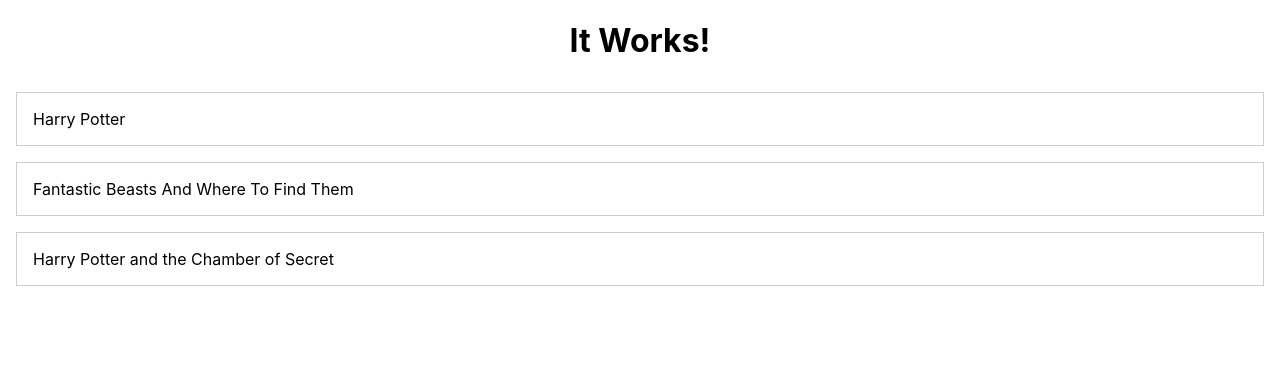
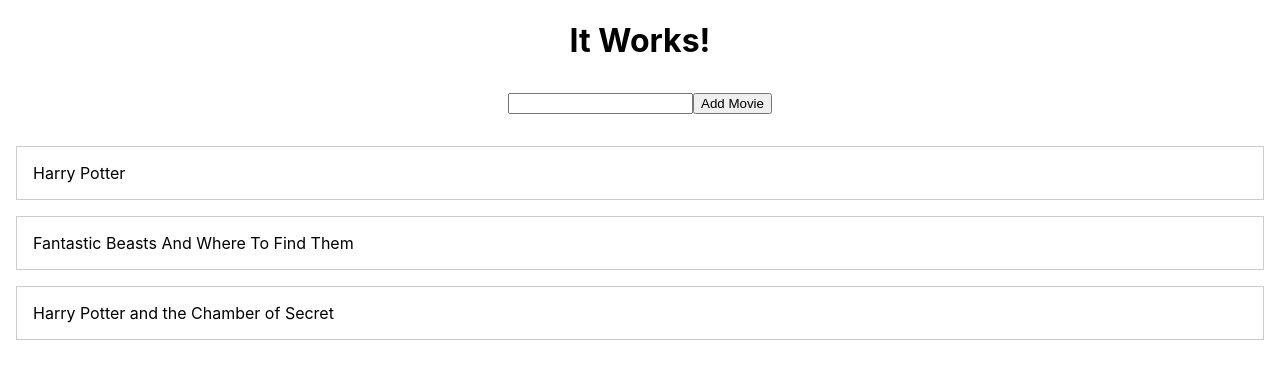
Before and after one commit to diazbumma/react-learn, a React (Create React App) app: page / in a window 1280 px wide. Shown: the top 378 px of the page. Built offline with nearby package versions, Linux system fonts and the light colour scheme.

Commit message:
Add NewItem component

```diff
--- a/src/App.js
+++ b/src/App.js
@@ -1,6 +1,7 @@
 import logo from './logo.svg';
 import './App.css';
-import ItemList from './components/ItemList';
+import ItemList from './components/ItemList/ItemList';
+import NewItem from './components/NewItem/NewItem';
 
 const App = () => {
   const movies = [
@@ -12,6 +13,7 @@
   return (
     <div className="content">
       <h1>It Works!</h1>
+      <NewItem />
       <ItemList movies={movies}/>
     </div>
   );
--- /dev/null
+++ b/src/components/NewItem/NewItem.css
@@ -0,0 +1,4 @@
+.item-form {
+    margin: 2rem;
+    text-align: center;
+}
--- /dev/null
+++ b/src/components/NewItem/NewItem.js
@@ -0,0 +1,23 @@
+import './NewItem.css'
+
+const NewItem = () => {
+    const addItemHandler = (event) => {
+        event.preventDefault();
+
+        const newItem = {
+            id: 'someId123',
+            text: 'Lakad Matataaaaaag'
+        }
+
+        console.log(newItem)
+    }
+
+    return (
+        <form className="item-form" onSubmit={addItemHandler}>
+            <input type="text" />
+            <button type="submit">Add Movie</button>
+        </form>
+    );
+}
+
+export default NewItem;
```
Also changed, not shown: src/components/ItemList/ItemList.css (renamed from src/components/ItemList.css), src/components/ItemList/ItemList.js (renamed from src/components/ItemList.js).
